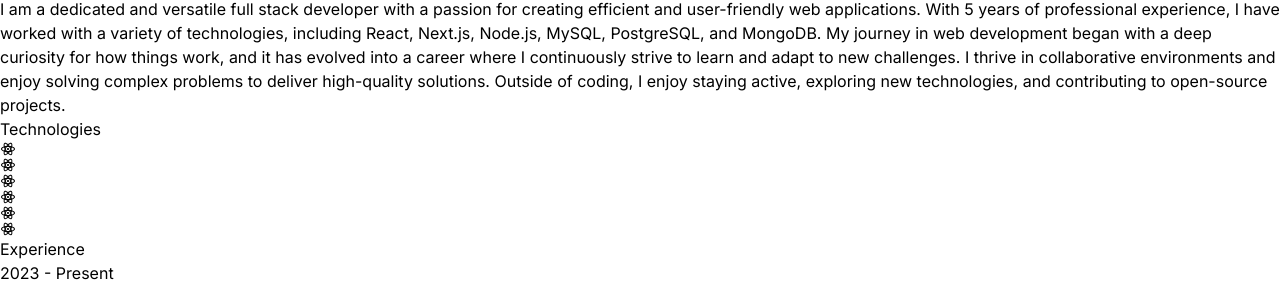
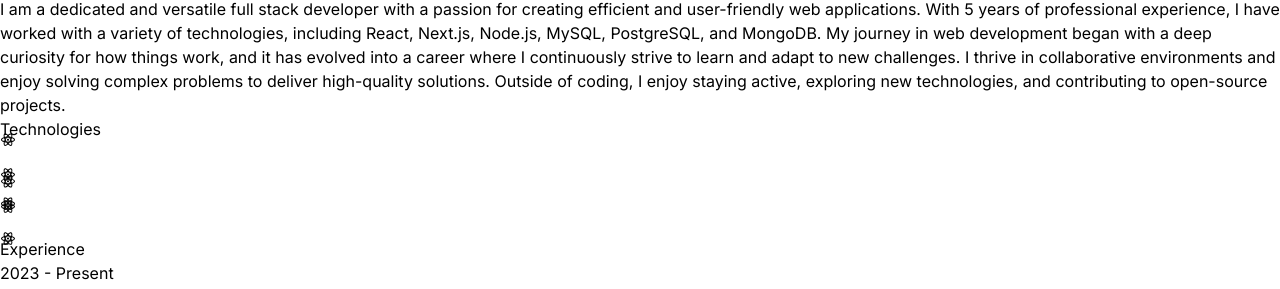
Before and after one commit to Thisarakavishka/Portfolio, a React (Vite) app: page / in a window 1280 px wide. Shown: the part 1297-1586 px from the top of the page. Built offline with nearby package versions, Linux system fonts and the light colour scheme.

Commit message:
add animation using framer motion

```diff
--- a/package.json
+++ b/package.json
@@ -10,6 +10,7 @@
     "preview": "vite preview"
   },
   "dependencies": {
+    "framer-motion": "^11.3.28",
     "react": "^18.3.1",
     "react-dom": "^18.3.1",
     "react-icons": "^5.3.0"
--- a/src/components/About.jsx
+++ b/src/components/About.jsx
@@ -1,6 +1,7 @@
 import React from 'react'
 import aboutImg from "../assets/about.jpg"
 import { ABOUT_TEXT } from "../constants"
+import { motion } from "framer-motion"
 
 const About = () => {
     return (
@@ -9,16 +10,24 @@
                 <span className='text-neutral-500'> Me</span>
             </h2>
             <div className='flex flex-wrap'>
-                <div className='w-full lg:w-1/2 lg:p-8'>
+                <motion.div
+                    initial={{ opacity: 0, x: -100 }}
+                    whileInView={{ opacity: 1, x: 0 }}
+                    transition={{ duration: 0.5 }}
+                    className='w-full lg:w-1/2 lg:p-8'>
                     <div className='flex items-center justify-center'>
                         <img className='rounded-2xl' src={aboutImg} alt="About Image" />
                     </div>
-                </div>
-                <div className='w-full lg:w-1/2'>
+                </motion.div>
+                <motion.div
+                    initial={{ opacity: 0, x: 100 }}
+                    whileInView={{ opacity: 1, x: 0 }}
+                    transition={{ duration:0.5 }}
+                    className='w-full lg:w-1/2'>
                     <div className='flex justify-center lg:justify-start'>
                         <p className='my-2 max-w-xl py-6'>{ABOUT_TEXT}</p>
                     </div>
-                </div>
+                </motion.div>
             </div>
         </div>
     )
--- a/src/components/Contact.jsx
+++ b/src/components/Contact.jsx
@@ -1,13 +1,25 @@
 import React from 'react'
 import { CONTACT } from '../constants'
+import { motion } from "framer-motion"
 
 const Contact = () => {
     return (
         <div className='border-b border-neutral-900 pb-20'>
-            <h2 className='my-10 text-center text-4xl'>Get In Touch</h2>
+            <motion.h2
+                initial={{ opacity: 0, y: -100 }}
+                whileInView={{ opacity: 1, y: 0 }}
+                transition={{ duration: 0.5 }}
+                className='my-10 text-center text-4xl'>Get In Touch</motion.h2>
             <div className='text-center tracking-tighter'>
-                <p className='my-4'>{CONTACT.address}</p>
-                <p className='my-4'>{CONTACT.phoneNo}</p>
+                <motion.p
+                    initial={{ opacity: 0, x: -100 }}
+                    whileInView={{ opacity: 1, x: 0 }}
+                    transition={{ duration: 1 }}
+                    className='my-4'>{CONTACT.address}</motion.p>
+                <motion.p
+                    initial={{ opacity: 0, x: 100 }}
+                    whileInView={{ opacity: 1, x: 0 }}
+                    transition={{ duration: 1 }} className='my-4'>{CONTACT.phoneNo}</motion.p>
                 <a href="#" className='border-b'>{CONTACT.email}</a>
             </div>
         </div>
--- a/src/components/Hero.jsx
+++ b/src/components/Hero.jsx
@@ -1,6 +1,17 @@
 import React from 'react';
 import { HERO_CONTENT } from "../constants";
 import profilePic from "../assets/kevinRushProfile.png"
+import { motion } from "framer-motion"
+
+
+const container = (delay) => ({
+    hidden: { x: -100, opacity: 0 },
+    visible: {
+        x: 0,
+        opacity: 1,
+        transition: { duration: 0.5, delay: delay },
+    },
+});
 
 const Hero = () => {
     return (
@@ -8,14 +19,30 @@
             <div className='flex flex-wrap'>
                 <div className='w-full lg:w-1/2'>
                     <div className='flex flex-col items-center lg:items-start'>
-                        <h1 className='pb-16 text-6xl font-thin tracking-tight lg:mt-16 lg:text-8xl'>Thisara Kavishka</h1>
-                        <span className='bg-gradient-to-r from-pink-300 via-slate-500 to-purple-500 bg-clip-text text-4xl tracking-tight text-transparent'>Full Stack Developer</span>
-                        <p className='my-2 max-w-xl py-6 font-light tracking-tighter'>{HERO_CONTENT}</p>
+                        <motion.h1
+                            variants={container(0)}
+                            initial="hidden"
+                            animate="visible"
+                            className='pb-16 text-6xl font-thin tracking-tight lg:mt-16 lg:text-8xl'>Thisara Kavishka</motion.h1>
+                        <motion.span
+                            variants={container(0.5)}
+                            initial="hidden"
+                            animate="visible"
+                            className='bg-gradient-to-r from-pink-300 via-slate-500 to-purple-500 bg-clip-text text-4xl tracking-tight text-transparent'>Full Stack Developer</motion.span>
+                        <motion.p
+                            variants={container(1)}
+                            initial="hidden"
+                            animate="visible"
+                            className='my-2 max-w-xl py-6 font-light tracking-tighter'>{HERO_CONTENT}</motion.p>
                     </div>
                 </div>
                 <div className='w-full lg:w-1/2 lg:p-8'>
                     <div className='flex justify-around'>
-                        <img src={profilePic} alt="profile picture" />
+                        <motion.img
+                            initial={{ x: 100, opacity: 0 }}
+                            animate={{ x: 0, opacity: 1 }}
+                            transition={{ duration: 1, delay: 1.2 }}
+                            src={profilePic} alt="profile picture" />
                     </div>
                 </div>
             </div>
--- a/src/components/Projects.jsx
+++ b/src/components/Projects.jsx
@@ -1,18 +1,32 @@
 import React from 'react'
 import { PROJECTS } from '../constants'
+import { motion } from "framer-motion"
+
 
 const Projects = () => {
     return (
         <div className='border-b border-neutral-900 pb-4'>
-            <h2 className='my-20 text-center text-4xl'>Projects</h2>
+            <motion.h2
+                initial={{ opacity: 0, y: -100 }}
+                whileInView={{ opacity: 1, y: 0 }}
+                transition={{ duration: 0.5 }}
+                className='my-20 text-center text-4xl'>Projects</motion.h2>
             <div>
                 {
                     PROJECTS.map((project, id) => (
                         <div key={id} className='flex flex-wrap lg:justify-center'>
-                            <div className='w-full lg:w-1/4'>
+                            <motion.div
+                                initial={{ opacity: 0, x: -100 }}
+                                whileInView={{ opacity: 1, x: 0 }}
+                                transition={{ duration: 0.5 }}
+                                className='w-full lg:w-1/4'>
                                 <img className="mb-6 rounded" width={150} height={150} src={project.image} alt={project.title} />
-                            </div>
-                            <div className='w-full max-w-xl lg:w-3/4'>
+                            </motion.div>
+                            <motion.div
+                                initial={{ opacity: 0, x: 100 }}
+                                whileInView={{ opacity: 1, x: 0 }}
+                                transition={{ duration: 0.5 }}
+                                className='w-full max-w-xl lg:w-3/4'>
                                 <h6 className='mb-2 font-semibold'>{project.title}</h6>
                                 <p className='mb-4 text-neutral-400'>{project.description}</p>
                                 {
@@ -20,7 +34,7 @@
                                         <span key={index} className='mr-2 rounded bg-neutral-900 px-2 py-1 text-sm font-medium text-purple-500'>{technology}</span>
                                     ))
                                 }
-                            </div>
+                            </motion.div>
                         </div>
                     ))
                 }
--- a/src/components/Technologies.jsx
+++ b/src/components/Technologies.jsx
@@ -1,30 +1,72 @@
 import React from 'react'
 import { RiReactjsLine } from "react-icons/ri"
+import { motion } from "framer-motion"
+
+
+const iconVariants = (duration) => ({
+    initial: { y: -10 },
+    animate: {
+        y: [10, -10],
+        transition: {
+            duration: duration,
+            ease: "linear",
+            repeat: Infinity,
+            repeatType: "reverse",
+        }
+    }
+})
 
 const Technologies = () => {
     return (
         <div className='border-b border-neutral-800 pb-24'>
-            <h2 className='my-20 text-center text-4xl'>Technologies</h2>
-            <div className='flex flex-wrap items-center justify-center gap-4'>
-                <div className='rounded-2xl border-4 border-neutral-800 p-4'>
+            <motion.h2
+                initial={{ opacity: 0, y: -100 }}
+                whileInView={{ opacity: 1, y: 0 }}
+                transition={{ duration: 1.5 }}
+                className='my-20 text-center text-4xl'>Technologies</motion.h2>
+            <motion.div
+                initial={{ opacity: 0, x: -100 }}
+                whileInView={{ opacity: 1, x: 0 }}
+                transition={{ duration: 1.5 }}
+                className='flex flex-wrap items-center justify-center gap-4'>
+                <motion.div
+                    variants={iconVariants(2)}
+                    initial="initial"
+                    animate="animate"
+                    className='rounded-2xl border-4 border-neutral-800 p-4'>
                     <RiReactjsLine className='text-7xl text-cyan-400' />
-                </div>
-                <div className='rounded-2xl border-4 border-neutral-800 p-4'>
+                </motion.div>
+                <motion.div
+                    variants={iconVariants(3)}
+                    initial="initial"
+                    animate="animate" className='rounded-2xl border-4 border-neutral-800 p-4'>
                     <RiReactjsLine className='text-7xl text-cyan-400' />
-                </div>
-                <div className='rounded-2xl border-4 border-neutral-800 p-4'>
+                </motion.div>
+                <motion.div
+                    variants={iconVariants(4)}
+                    initial="initial"
+                    animate="animate" className='rounded-2xl border-4 border-neutral-800 p-4'>
                     <RiReactjsLine className='text-7xl text-cyan-400' />
-                </div>
-                <div className='rounded-2xl border-4 border-neutral-800 p-4'>
+                </motion.div>
+                <motion.div
+                    variants={iconVariants(3)}
+                    initial="initial"
+                    animate="animate" className='rounded-2xl border-4 border-neutral-800 p-4'>
                     <RiReactjsLine className='text-7xl text-cyan-400' />
-                </div>
-                <div className='rounded-2xl border-4 border-neutral-800 p-4'>
+                </motion.div>
+                <motion.div
+                    variants={iconVariants(2)}
+                    initial="initial"
+                    animate="animate" className='rounded-2xl border-4 border-neutral-800 p-4'>
                     <RiReactjsLine className='text-7xl text-cyan-400' />
-                </div>
-                <div className='rounded-2xl border-4 border-neutral-800 p-4'>
+                </motion.div>
+                <motion.div
+                    variants={iconVariants(3)}
+                    initial="initial"
+                    animate="animate" className='rounded-2xl border-4 border-neutral-800 p-4'>
                     <RiReactjsLine className='text-7xl text-cyan-400' />
-                </div>
-            </div>
+                </motion.div>
+            </motion.div>
         </div>
     )
 }
```
Also changed, not shown: src/components/Experience.jsx (+19 -5 lines), 1 other file (tests, documents, lock files or other folders).
